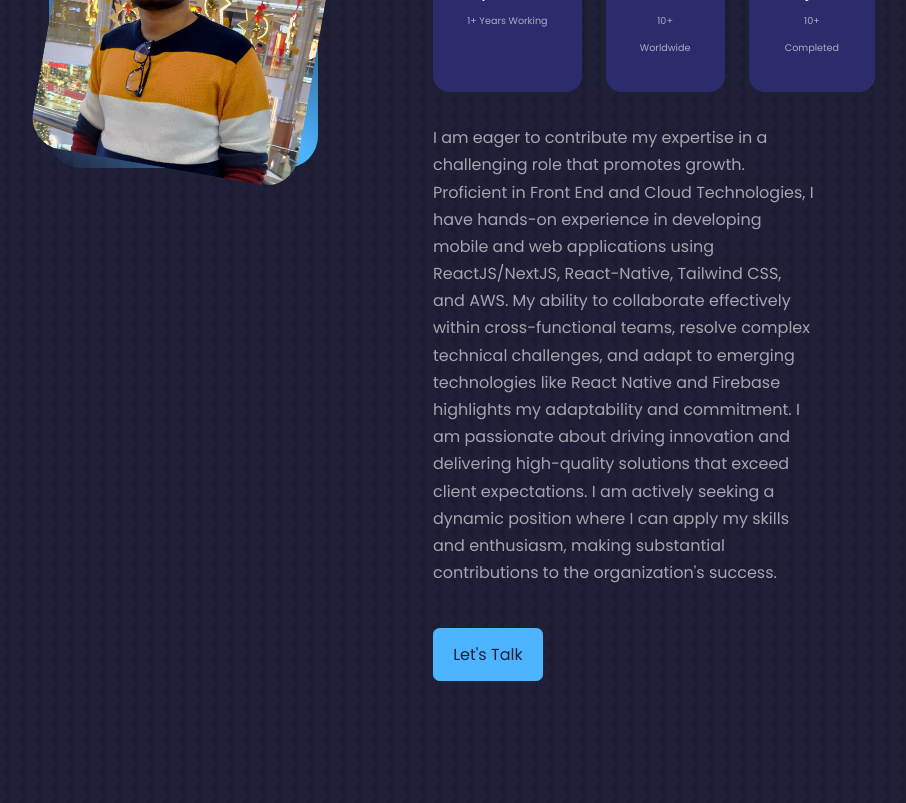
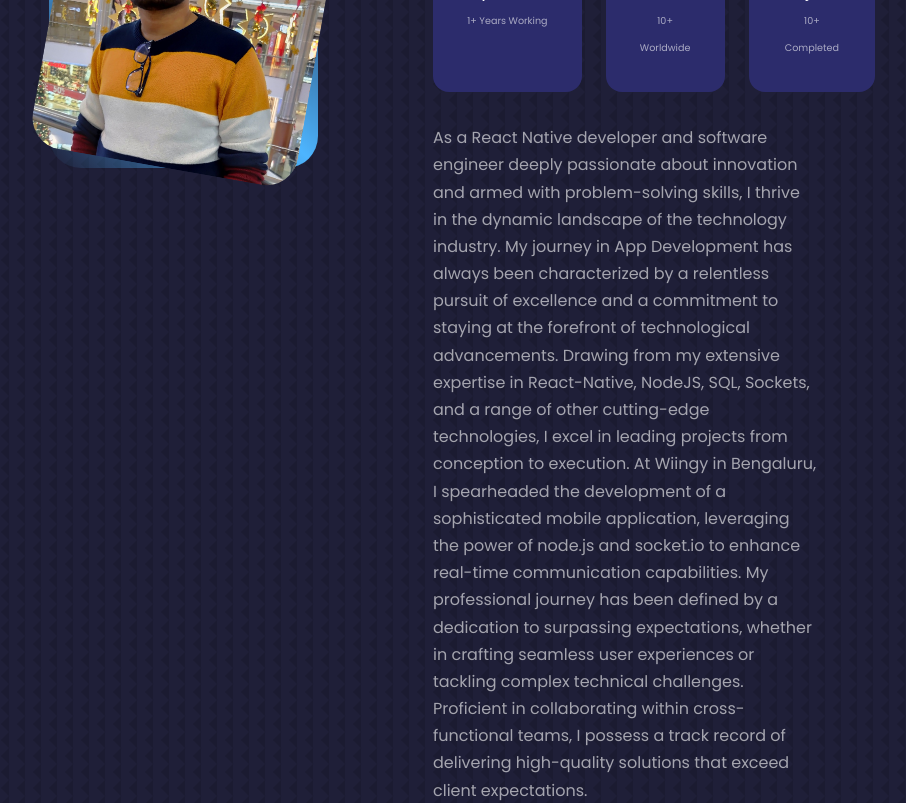
Before and after one commit to shubhanshubb/shubhanshubarnwal, a React (Create React App) app: page / in a window 1280 px wide. Shown: the part 1140-1943 px from the top of the page, without its empty margins (207-1113 px from the left). Built offline with nearby package versions, Linux system fonts and the light colour scheme.

Commit message:
Abot Section changes

```diff
--- a/src/Components/About/About.jsx
+++ b/src/Components/About/About.jsx
@@ -39,20 +39,9 @@ const About = () => {
             </article>
           </div>
 
-          <p>
-            I am eager to contribute my expertise in a challenging role that
-            promotes growth. Proficient in Front End and Cloud Technologies, I have
-            hands-on experience in developing mobile and web applications using
-            ReactJS/NextJS, React-Native, Tailwind CSS, and AWS. My ability to
-            collaborate effectively within cross-functional teams, resolve
-            complex technical challenges, and adapt to emerging technologies
-            like React Native and Firebase highlights my adaptability and
-            commitment. I am passionate about driving innovation and delivering
-            high-quality solutions that exceed client expectations. I am
-            actively seeking a dynamic position where I can apply my skills and
-            enthusiasm, making substantial contributions to the organization's
-            success.
-          </p>
+          <p>As a React Native developer and software engineer deeply passionate about innovation and armed with problem-solving skills, I thrive in the dynamic landscape of the technology industry. My journey in App Development has always been characterized by a relentless pursuit of excellence and a commitment to staying at the forefront of technological advancements.
+Drawing from my extensive expertise in React-Native, NodeJS, SQL, Sockets, and a range of other cutting-edge technologies, I excel in leading projects from conception to execution. At Wiingy in Bengaluru, I spearheaded the development of a sophisticated mobile application, leveraging the power of node.js and socket.io to enhance real-time communication capabilities.
+My professional journey has been defined by a dedication to surpassing expectations, whether in crafting seamless user experiences or tackling complex technical challenges. Proficient in collaborating within cross-functional teams, I possess a track record of delivering high-quality solutions that exceed client expectations.</p>
 
           <a href="#contact" className="btn btn-primary">
             Let's Talk
```
